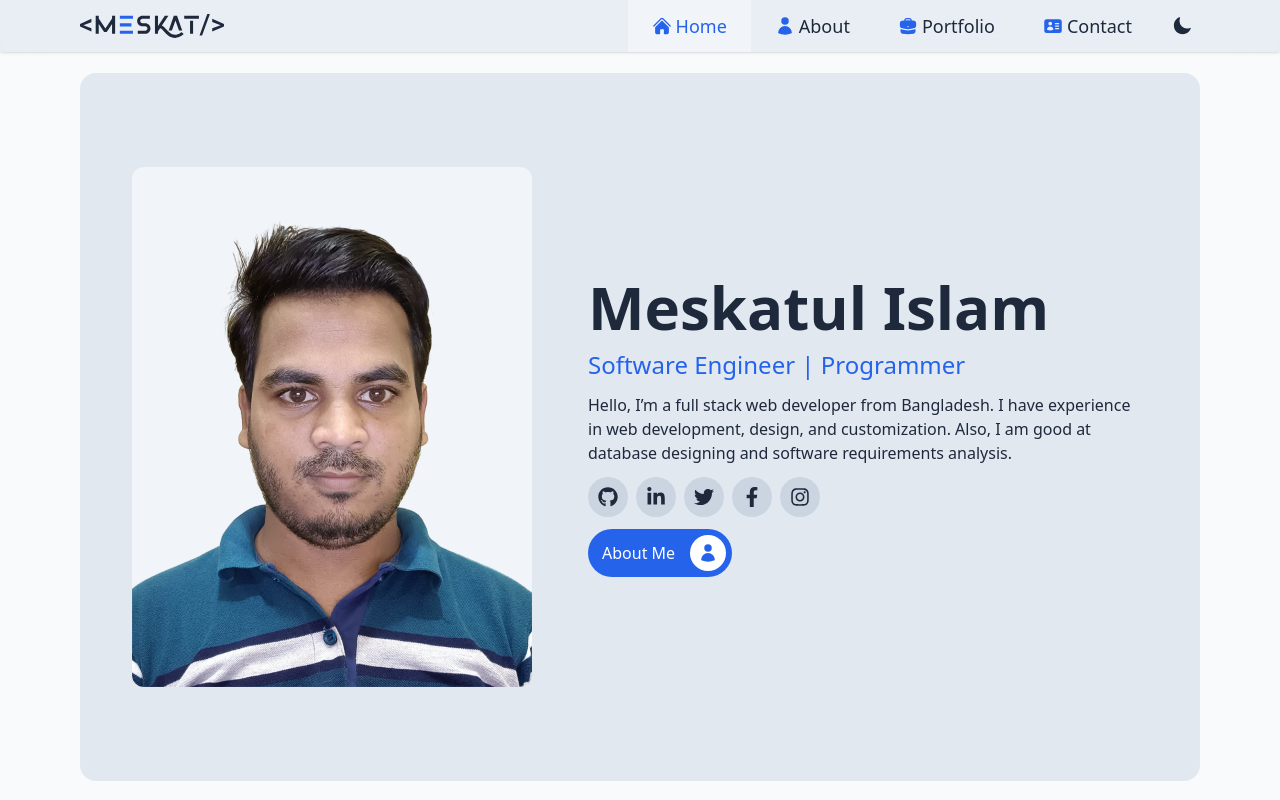
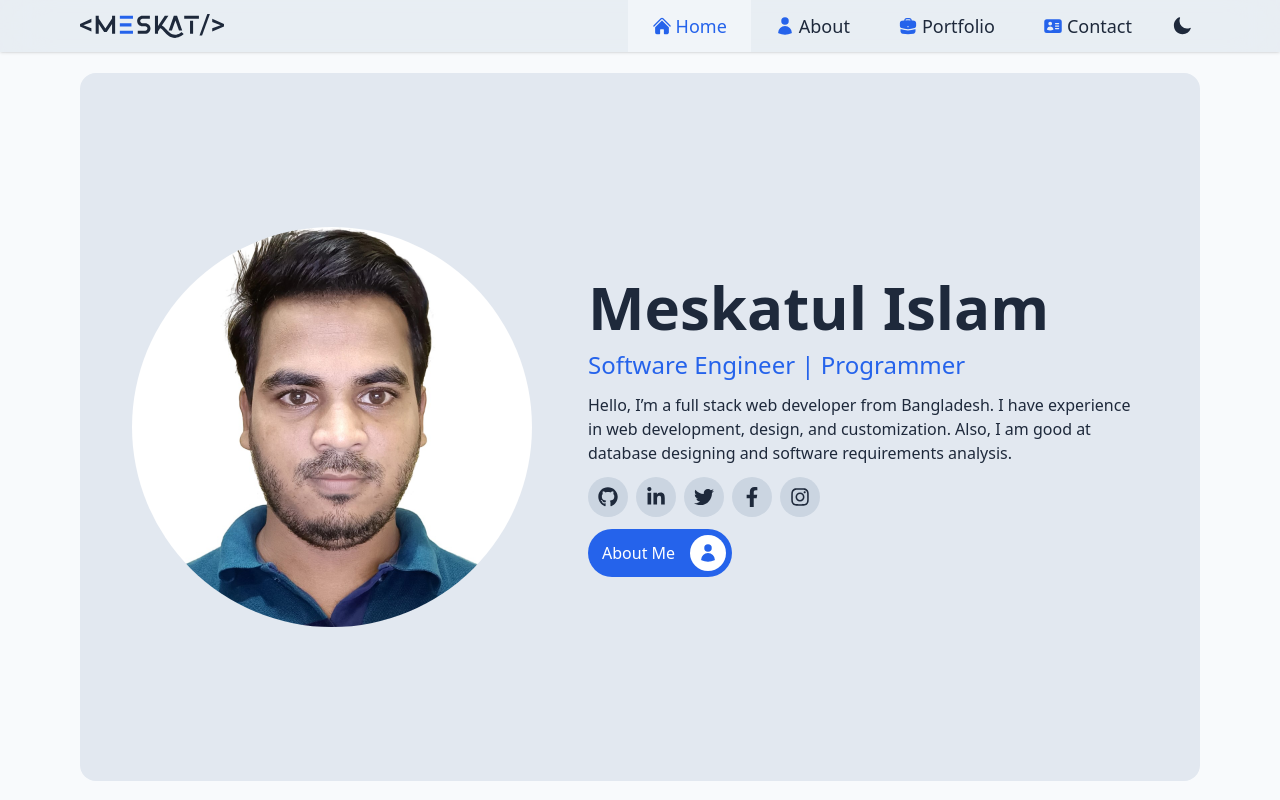
Before and after one commit to iammeskat/iammeskat.github.io, a React (Create React App) app: page / in a window 1280 px wide. Shown: the top 800 px of the page. Built offline with nearby package versions, Linux system fonts and the light colour scheme.

Commit message:
update data

```diff
--- a/src/assets/css/main.css
+++ b/src/assets/css/main.css
@@ -50,7 +50,7 @@
     @apply max-w-[200px] md:max-w-[400px] 2xl:max-w-[420px] flex justify-center items-center;
   }
   .home .img img {
-    @apply w-full rounded-xl  bg-slate-100 dark:bg-gray-900;
+    @apply w-full rounded-full  bg-slate-100 dark:bg-gray-900;
   }
   .home .about {
     @apply flex flex-col justify-center items-center lg:items-start space-y-2 md:space-y-3;
--- a/src/assets/css/style.css
+++ b/src/assets/css/style.css
@@ -833,7 +833,7 @@ section {
 
 .home .img img {
   width: 100%;
-  border-radius: 0.75rem;
+  border-radius: 9999px;
   --tw-bg-opacity: 1;
   background-color: rgb(241 245 249 / var(--tw-bg-opacity));
 }
--- a/src/data/personalData.js
+++ b/src/data/personalData.js
@@ -4,7 +4,7 @@ export const personalData = {
     dob: "",
     tagline: "Software Engineer | Programmer",
     description: "Hello, I’m a full stack web developer from Bangladesh. I have experience in web development, design, and customization. Also, I am good at database designing and software requirements analysis.",
-    img: "./images/me.png",
+    img: "./images/mesq.jpg",
     emails: ["meskatcse@gmail.com", "meskat@live.com"],
     phones: ["+880 1754-65**81"],
     address: "Shovandandi-4370, Patiya, Chattogram, Bangladesh",
```
Also changed, not shown: public/images/mesq.jpg (added).
